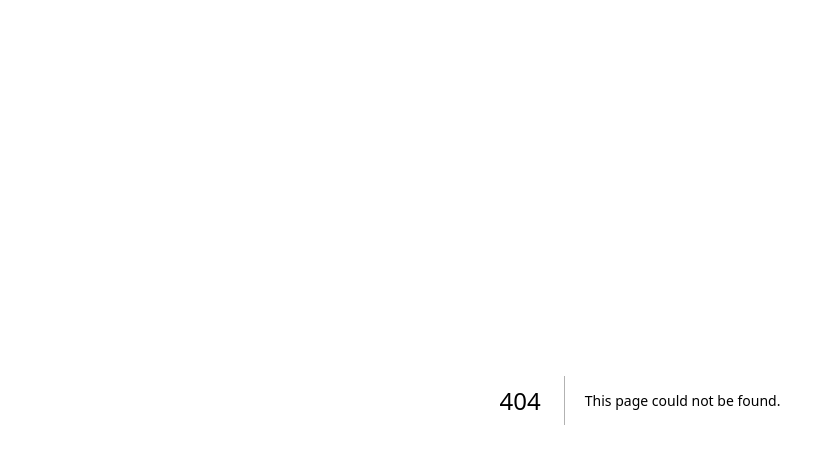
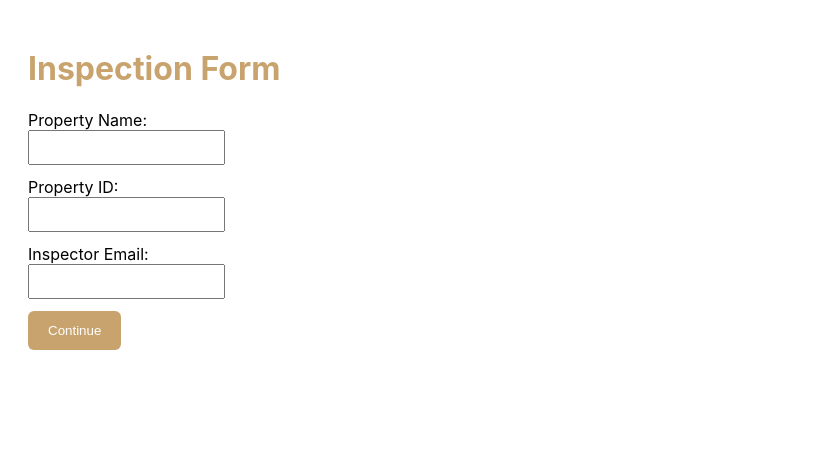
Before and after one commit to moyasnelson-max/vacationliving-inspection-app, a Next.js app: page /inspection in a window 1280 px wide. Before the commit this address had no page. Shown: the top 464 px of the page, without its empty margins (0-815 px from the left). Built offline with nearby package versions, Linux system fonts and the light colour scheme.

Commit message:
Create page.jsx

```diff
--- /dev/null
+++ b/app/inspection/page.jsx
@@ -0,0 +1,157 @@
+"use client";
+
+import { useState } from "react";
+import ReportHTML from "./components/ReportHTML.jsx";
+import GeneratePDF from "./components/GeneratePDF.jsx";
+import { uploadPDF } from "./components/UploadPDF.js";
+import { submitFinalReport } from "./components/SubmitReport.js";
+
+export default function InspectionPage() {
+  const [step, setStep] = useState("form"); // form → preview → sending → done
+  const [report, setReport] = useState(null);
+
+  // Form fields
+  const [propertyName, setPropertyName] = useState("");
+  const [propertyId, setPropertyId] = useState("");
+  const [inspectorEmail, setInspectorEmail] = useState("");
+  const [categories, setCategories] = useState([]);
+  const [issues, setIssues] = useState([]);
+  const [photos, setPhotos] = useState([]);
+
+  // Handle submit
+  async function handleSubmit() {
+    if (!propertyId || !inspectorEmail) {
+      alert("Missing required fields.");
+      return;
+    }
+
+    const now = new Date().toLocaleString();
+
+    const reportObject = {
+      propertyName,
+      propertyId,
+      inspectorEmail,
+      reportDate: now,
+      categories,
+      issues,
+      photos,
+    };
+
+    setReport(reportObject);
+    setStep("preview");
+  }
+
+  // Generate PDF + Upload + Send Report
+  async function finishReport() {
+    try {
+      setStep("sending");
+
+      // 1) Generate PDF
+      const pdfBlob = await GeneratePDF();
+
+      // 2) Upload PDF
+      const pdfUrl = await uploadPDF(pdfBlob, report.propertyId);
+
+      // 3) Submit to backend (send-report)
+      const res = await submitFinalReport({
+        ...report,
+        pdf_url: pdfUrl,
+      });
+
+      console.log("Send-report response:", res);
+
+      setStep("done");
+    } catch (e) {
+      console.error(e);
+      alert("There was an error sending the report.");
+      setStep("preview");
+    }
+  }
+
+  // UI Screens
+  if (step === "form") {
+    return (
+      <div style={{ padding: 20, fontFamily: "Inter, sans-serif" }}>
+        <h1 style={{ color: "#C8A36D" }}>Inspection Form</h1>
+
+        <label>Property Name:</label>
+        <input
+          style={{ display: "block", padding: 8, marginBottom: 12 }}
+          value={propertyName}
+          onChange={(e) => setPropertyName(e.target.value)}
+        />
+
+        <label>Property ID:</label>
+        <input
+          style={{ display: "block", padding: 8, marginBottom: 12 }}
+          value={propertyId}
+          onChange={(e) => setPropertyId(e.target.value)}
+        />
+
+        <label>Inspector Email:</label>
+        <input
+          style={{ display: "block", padding: 8, marginBottom: 12 }}
+          value={inspectorEmail}
+          onChange={(e) => setInspectorEmail(e.target.value)}
+        />
+
+        <button
+          onClick={handleSubmit}
+          style={{
+            padding: "12px 20px",
+            background: "#C8A36D",
+            color: "white",
+            border: "none",
+            borderRadius: 6,
+            cursor: "pointer",
+          }}
+        >
+          Continue
+        </button>
+      </div>
+    );
+  }
+
+  if (step === "preview") {
+    return (
+      <div style={{ padding: 20 }}>
+        <h2 style={{ color: "#C8A36D" }}>Preview Report</h2>
+
+        <ReportHTML report={report} />
+
+        <button
+          onClick={finishReport}
+          style={{
+            marginTop: 20,
+            padding: "12px 20px",
+            background: "#9C7C4D",
+            color: "white",
+            borderRadius: 6,
+            border: "none",
+            cursor: "pointer",
+          }}
+        >
+          Send Final Report
+        </button>
+      </div>
+    );
+  }
+
+  if (step === "sending") {
+    return (
+      <div style={{ padding: 20 }}>
+        <h2 style={{ color: "#C8A36D" }}>Sending report...</h2>
+        <p>Do not close this page.</p>
+      </div>
+    );
+  }
+
+  if (step === "done") {
+    return (
+      <div style={{ padding: 20, textAlign: "center" }}>
+        <h2 style={{ color: "#4CAF50" }}>Report Sent Successfully!</h2>
+        <p>A PDF has been delivered and issues were created.</p>
+      </div>
+    );
+  }
+}
```
